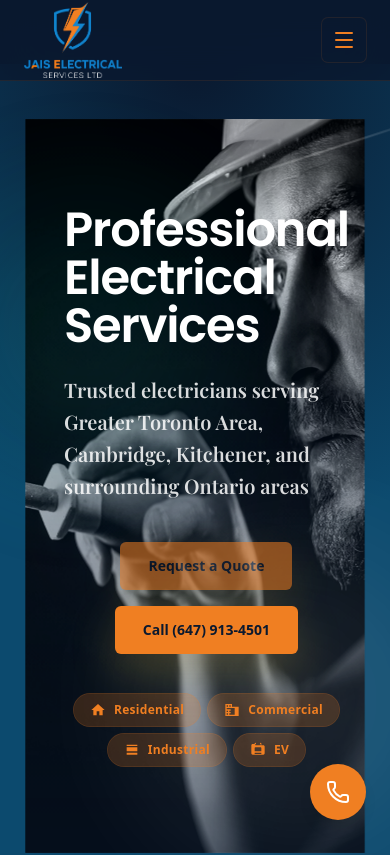
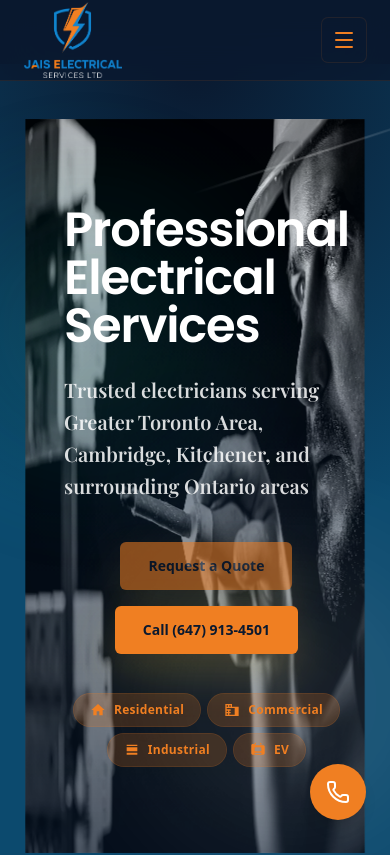
Before and after one commit to raghu848/jais-electric, a Next.js app: page / in a window 390 px wide. Shown: the top 855 px of the page. Built offline with nearby package versions, Linux system fonts and the light colour scheme.

Commit message:
Complete Jais Electrical Services website implementation with responsive design, mobile image switching, contact forms, and social media integration

```diff
--- a/components/sections/Hero3D.tsx
+++ b/components/sections/Hero3D.tsx
@@ -41,8 +41,7 @@ export function Hero3D() {
         className="absolute inset-0 [transform-style:preserve-3d]"
       >
         <Image
-          src={"/new_images/Home.jpg"}
-          srcSet={`/mobile_images/Home_768x1024.jpg 768w, /new_images/Home.jpg 1200w`}
+          src="/new_images/Home.jpg"
           alt="Luxurious residential property with architectural lighting"
           fill
           priority
```
